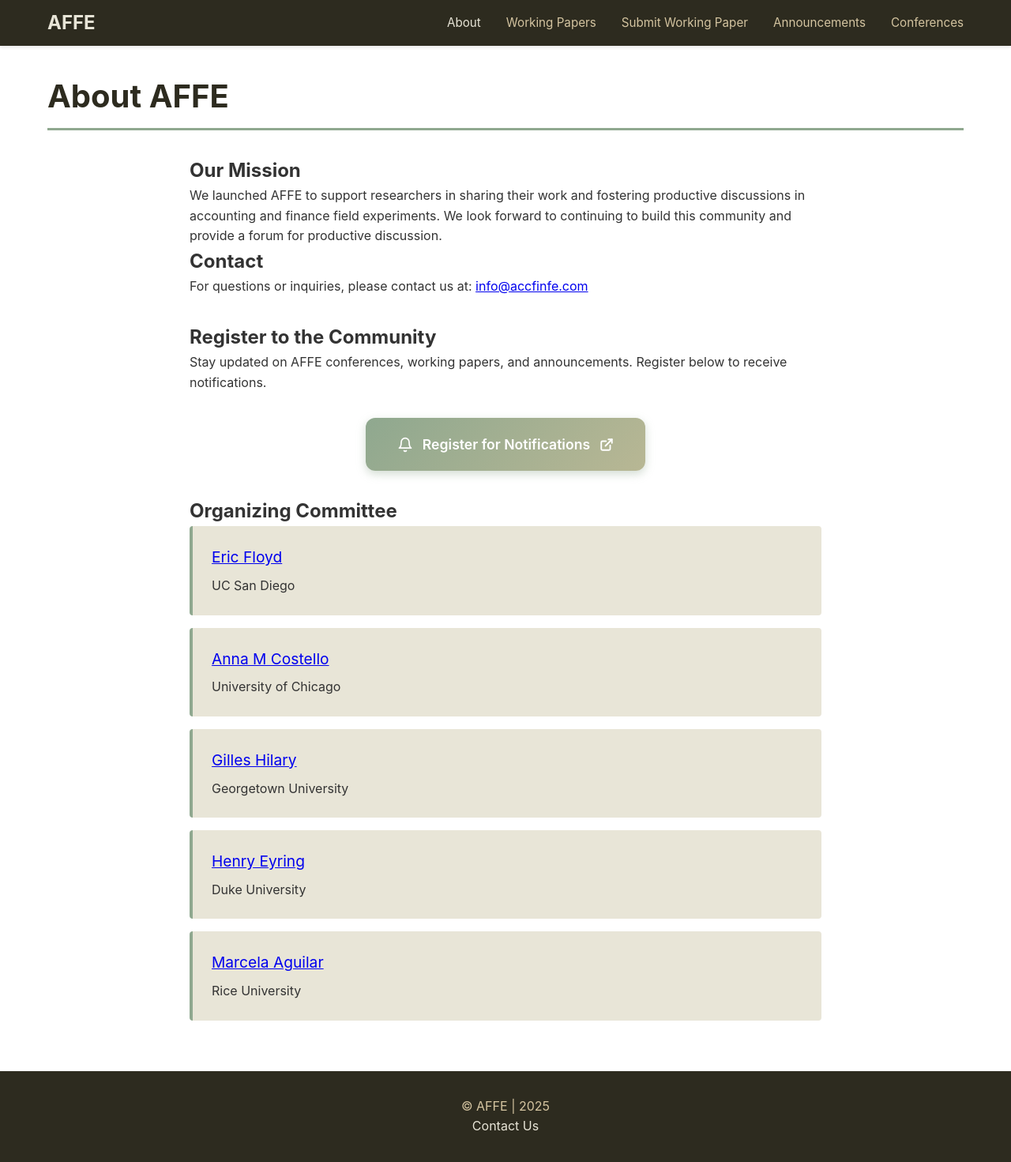
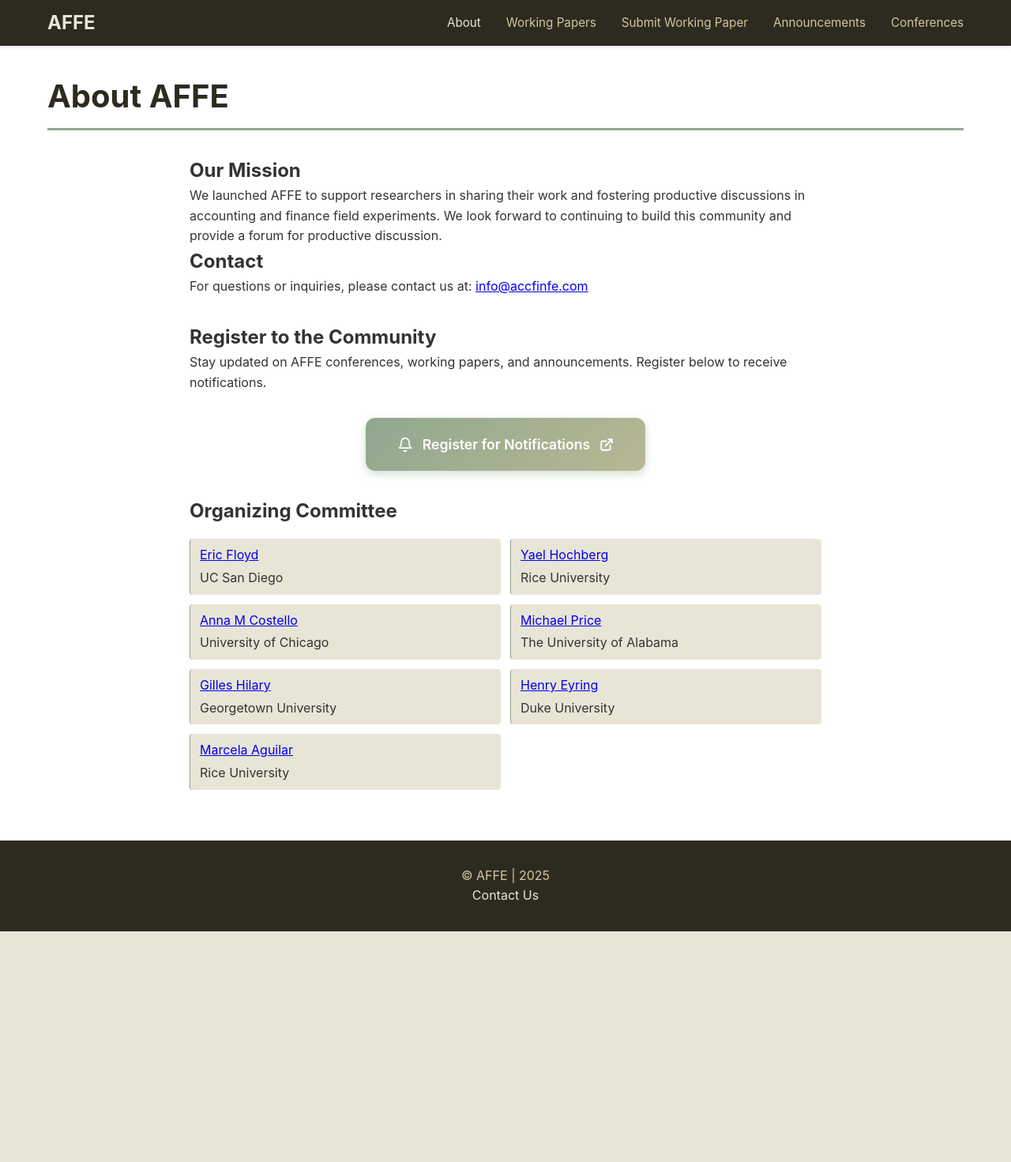
Before and after one commit to marceaguilar/affe-website, a Jekyll site: the page built from pages/about.md, in a window 1280 px wide. Shown: the whole page at 79% size. Built offline with Jekyll 4.4.1, drawn with Linux system fonts in a browser that asks for light colours; after the commit the page ends 1179 px from its top, so only the background shows below that.

Commit message:
Update organizing committee: add Yael Hochberg and Michael Price, improve layout with grid display

```diff
--- a/_layouts/about.html
+++ b/_layouts/about.html
@@ -31,6 +31,7 @@
   <div class="about-section">
     <h2>Organizing Committee</h2>
 
+    <div class="team-members-grid">
       {% if page.team %}
         {% for member in page.team %}
           <div class="team-member">
@@ -53,6 +54,7 @@
           <div class="team-member-institution">To be updated</div>
         </div>
       {% endif %}
+    </div>
 
   </div>
 </div>
--- a/assets/css/main.css
+++ b/assets/css/main.css
@@ -781,18 +781,24 @@
   margin-bottom: 2rem;
 }
 
+.team-members-grid {
+  display: grid;
+  grid-template-columns: repeat(auto-fit, minmax(280px, 1fr));
+  gap: 0.75rem;
+  margin-top: 1rem;
+}
+
 .team-member {
   background-color: var(--color-parchment);
-  padding: 1.5rem;
-  margin-bottom: 1rem;
+  padding: 0.5rem 0.75rem;
   border-radius: 4px;
-  border-left: 4px solid var(--color-sage);
+  border-left: 1px solid var(--color-sage);
 }
 
 .team-member-name {
-  font-size: 1.2rem;
+  font-size: 1rem;
   color: var(--color-olivewood);
-  margin-bottom: 0.5rem;
+  margin-bottom: 0.2rem;
 }
 
 .team-member-role {
--- a/pages/about.md
+++ b/pages/about.md
@@ -6,9 +6,15 @@
   - name: "Eric Floyd"
     institution: "UC San Diego"
     link: "https://rady.ucsd.edu/faculty-research/faculty/eric-floyd.html"
+  - name: "Yael Hochberg"
+    institution: "Rice University"
+    link: "http://yael-hochberg.com/"
   - name: "Anna M Costello"
     institution: "University of Chicago"
     link: "http://annamcostello.com/"
+  - name: "Michael Price"
+    institution: "The University of Alabama"
+    link: "https://culverhouse.ua.edu/people/michael-price/"
   - name: "Gilles Hilary"
     institution: "Georgetown University"
     link: "https://gufaculty360.georgetown.edu/s/contact/00336000014SSXGAA4/gilles-hilary"
```
Lines whose indentation alone changed are shown as unchanged.
